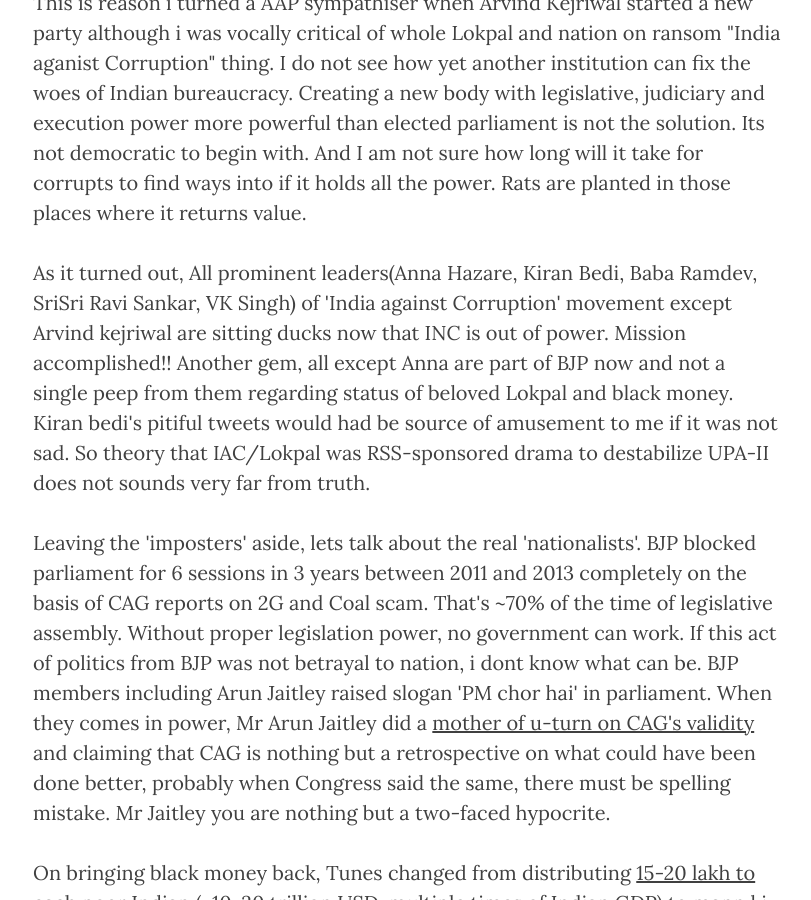
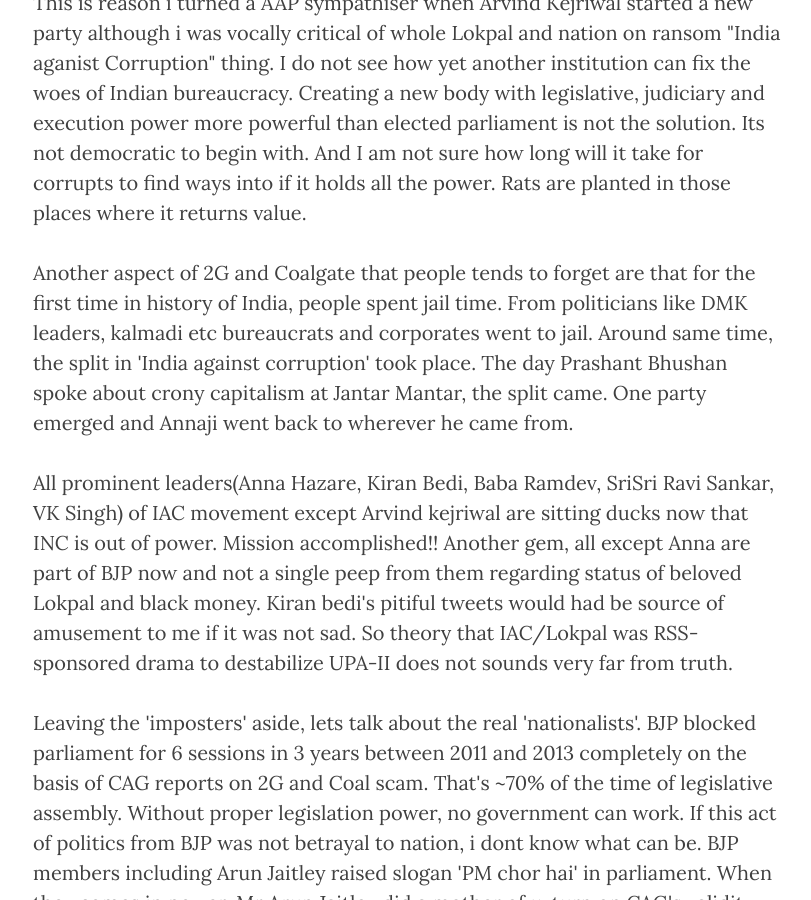
Before and after one commit to bawlipoonch/bawlipoonch.github.io, a Jekyll site: the page built from _posts/2014-12-16-65-wasted-years.markdown, in a window 1280 px wide and 900 px high, scrolled down 3829 px. Shown: the whole window, without its empty margins (232-1043 px from the left). Built offline with Jekyll 4.4.1, drawn with Linux system fonts in a browser that asks for light colours; nearby versions of some CDN libraries.

Commit message:
[POST] 65 years updated

```diff
--- a/_posts/2014-12-16-65-wasted-years.markdown
+++ b/_posts/2014-12-16-65-wasted-years.markdown
@@ -82,13 +82,19 @@ Its about how to effectively address this falsehood.
    This is reason i turned a AAP sympathiser when Arvind Kejriwal started a new party although i was vocally critical of whole Lokpal and nation on ransom "India aganist Corruption" thing. I do not see how yet another institution can fix the woes of Indian bureaucracy. Creating a new body with legislative, judiciary and execution power more powerful than elected parliament is not the solution. Its not democratic to begin with. And I am not sure how long will it take for corrupts to find ways into if it holds all the power. Rats are planted in those places where it returns value.
 </p>
 <p>
-   As it turned out, All prominent leaders(Anna Hazare, Kiran Bedi, Baba Ramdev, SriSri Ravi Sankar, VK Singh) of 'India against Corruption' movement except Arvind kejriwal are sitting ducks now that INC is out of power. Mission accomplished!! Another gem, all except Anna are part of BJP now and not a single peep from them regarding status of beloved Lokpal and black money. Kiran bedi's pitiful tweets would had be source of amusement to me if it was not sad. So theory that IAC/Lokpal was RSS-sponsored drama to destabilize UPA-II does not sounds very far from truth.
+  Another aspect of 2G and Coalgate that people tends to forget are that for the first time in history of India, people spent jail time. From politicians like DMK leaders, kalmadi etc bureaucrats and corporates went to jail. Around same time, the split in 'India against corruption' took place. The day Prashant Bhushan spoke about crony capitalism at Jantar Mantar, the split came. One party emerged and Annaji went back to wherever he came from.
+</p>
+<p>
+   All prominent leaders(Anna Hazare, Kiran Bedi, Baba Ramdev, SriSri Ravi Sankar, VK Singh) of IAC movement except Arvind kejriwal are sitting ducks now that INC is out of power. Mission accomplished!! Another gem, all except Anna are part of BJP now and not a single peep from them regarding status of beloved Lokpal and black money. Kiran bedi's pitiful tweets would had be source of amusement to me if it was not sad. So theory that IAC/Lokpal was RSS-sponsored drama to destabilize UPA-II does not sounds very far from truth.
 </p>
 <p>
   Leaving the 'imposters' aside, lets talk about the real 'nationalists'. BJP blocked parliament for 6 sessions in 3 years between 2011 and 2013 completely on the basis of CAG reports on 2G and Coal scam. That's ~70% of the time of legislative assembly. Without proper legislation power, no government can work. If this act of politics from BJP was not betrayal to nation, i dont know what can be. BJP members including Arun Jaitley raised slogan 'PM chor hai' in parliament. When they comes in power, Mr Arun Jaitley did a <a target="_blank" href="http://timesofindia.indiatimes.com/india/CAG-should-not-sensationalize-its-findings-Arun-Jaitley-says/articleshow/44972857.cms">mother of u-turn on CAG's validity</a> and claiming that CAG is nothing but a retrospective on what could have been done better, probably when Congress said the same, there must be spelling mistake. Mr Jaitley you are nothing but a two-faced hypocrite.
 </p>
 <p>
   On bringing black money back, Tunes changed from distributing <a href="https://www.youtube.com/watch?v=EbdFJ2vg3ic" target="_blank"> 15-20 lakh to each poor Indian (~10-30 trillion USD, multiple times of Indian GDP)</a> to mann ki baat of <a target="_blank" href="http://zeenews.india.com/news/india/modis-mann-ki-baat-will-bring-back-every-penny-of-black-money-assures-pm_1492714.html">'i dont know how much money is stashed abroad'</a>. Now BJP is following the same process of revealing names of the tax offenders against whom police has strong evidence. I have not seen any positive effort from new government to fill the important open posts like RTI dept chief, CVO etc. Forget big Congress leaders, They have not even filed a case against Damaad shree Robert Vadra, easiest target of all, only used him in election rhetorics. So tell me are you serious, are you serious, are you serious on corruption ? whats wrong with you ?
+</p>
+<p>
+
 </p>
 <p> Fun fact: China has <a href="http://www.transparency.org/country" target="_blank"> similar corruption levels </a> and govt officials expects a "gift" left behind. Also Black money outflow from China is 2.5 times of India. </p>
 <p>
```
